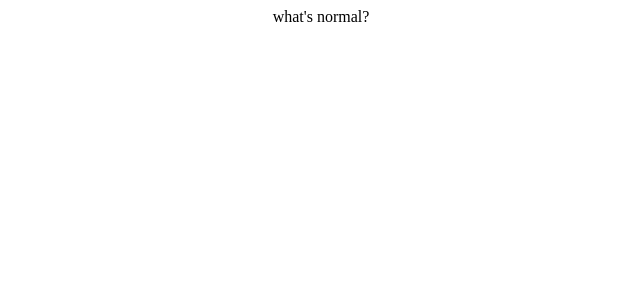
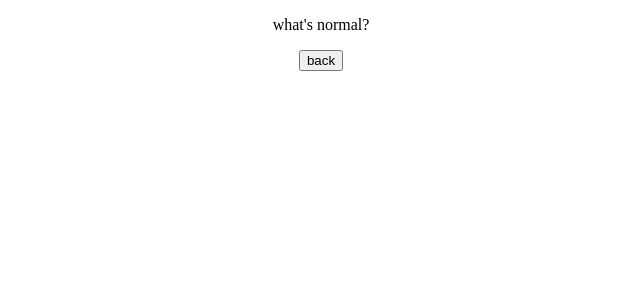
Before and after one commit to lilyshowlader/mifemiso, a React (Create React App) app: page /okaynotokay in a window 1280 px wide. Shown: the top 300 px of the page, without its empty margins (319-959 px from the left). Built offline with nearby package versions, Linux system fonts and the light colour scheme.

Commit message:
add return buttons

```diff
--- a/src/Components/Instructions/Instructions.jsx
+++ b/src/Components/Instructions/Instructions.jsx
@@ -7,7 +7,12 @@ function Instructions () {
       <button type="button">
       click here to continue
       </button>
-  </Link>
+    </Link>
+    <Link to="/mife">
+      <button type="button">
+      back
+      </button>
+    </Link>
   </>
   )
 }
--- a/src/Components/Landing/Landing.jsx
+++ b/src/Components/Landing/Landing.jsx
@@ -3,9 +3,8 @@ import { Link } from "react-router-dom"
 function Landing () {
   return (
     <>
-    <p>hey there</p>
-    <p>today might be hard</p>
-    <p>but we are here for you</p>
+    <p>mifemiso</p>
+    <p>we'll walk you through</p>
     <Link to="/pilldescription">
       <button type="button">
       click here to continue
--- a/src/Components/Mife/Mife.jsx
+++ b/src/Components/Mife/Mife.jsx
@@ -43,6 +43,11 @@ function Mife () {
       click here to continue
       </button>
   </Link>
+  <Link to="/pilldescription">
+      <button type="button">
+      back
+      </button>
+  </Link>
   </>
   )
 }
--- a/src/Components/OkayNotOkay/OkayNotOkay.jsx
+++ b/src/Components/OkayNotOkay/OkayNotOkay.jsx
@@ -1,6 +1,15 @@
+import { Link } from "react-router-dom"
+
 function OkayNotOkay () {
   return (
-    <>what's normal?</>
+    <>
+    <p>what's normal?</p>
+    <Link to="/instructions">
+      <button type="button">
+      back
+      </button>
+    </Link>
+    </>
   )
 }
 
```
